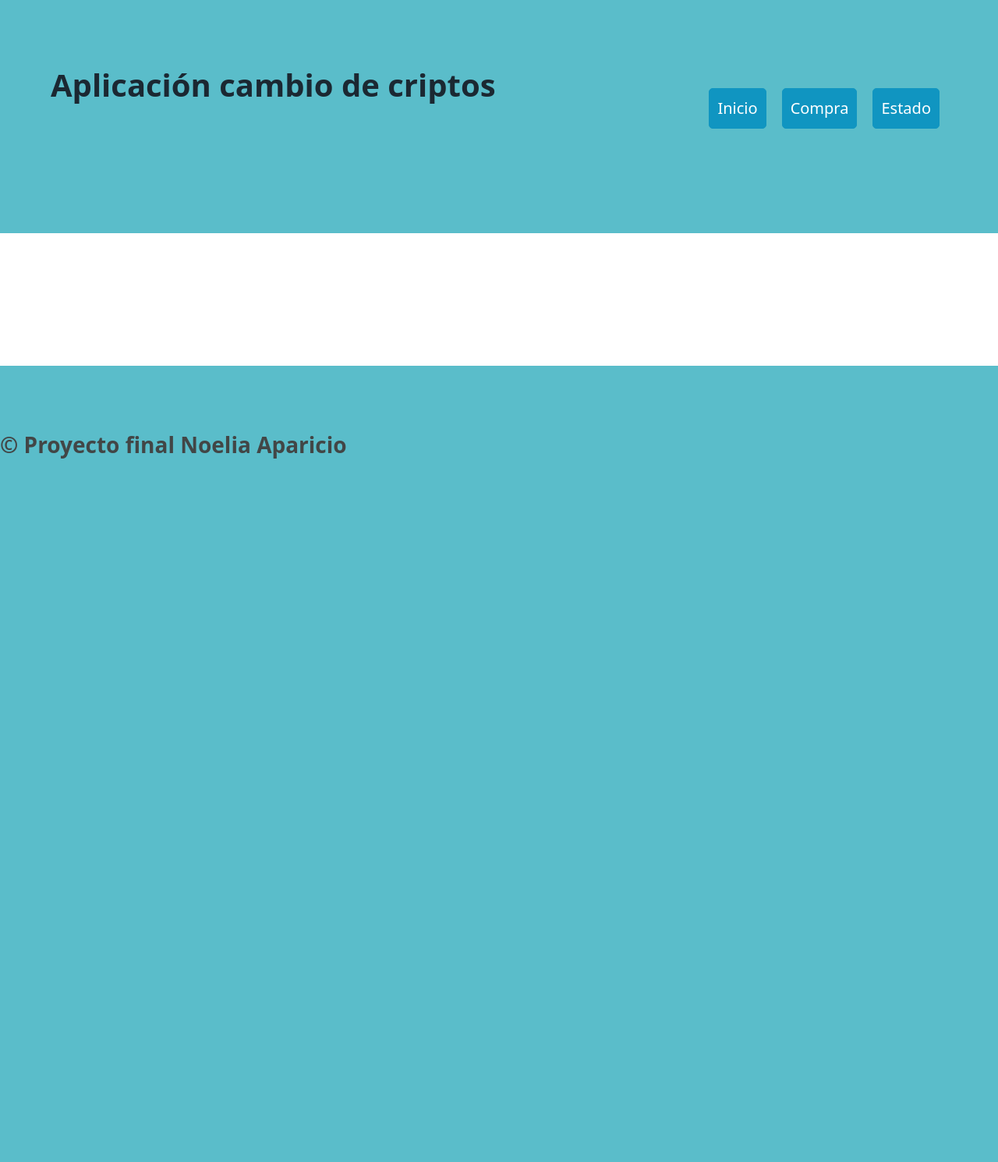
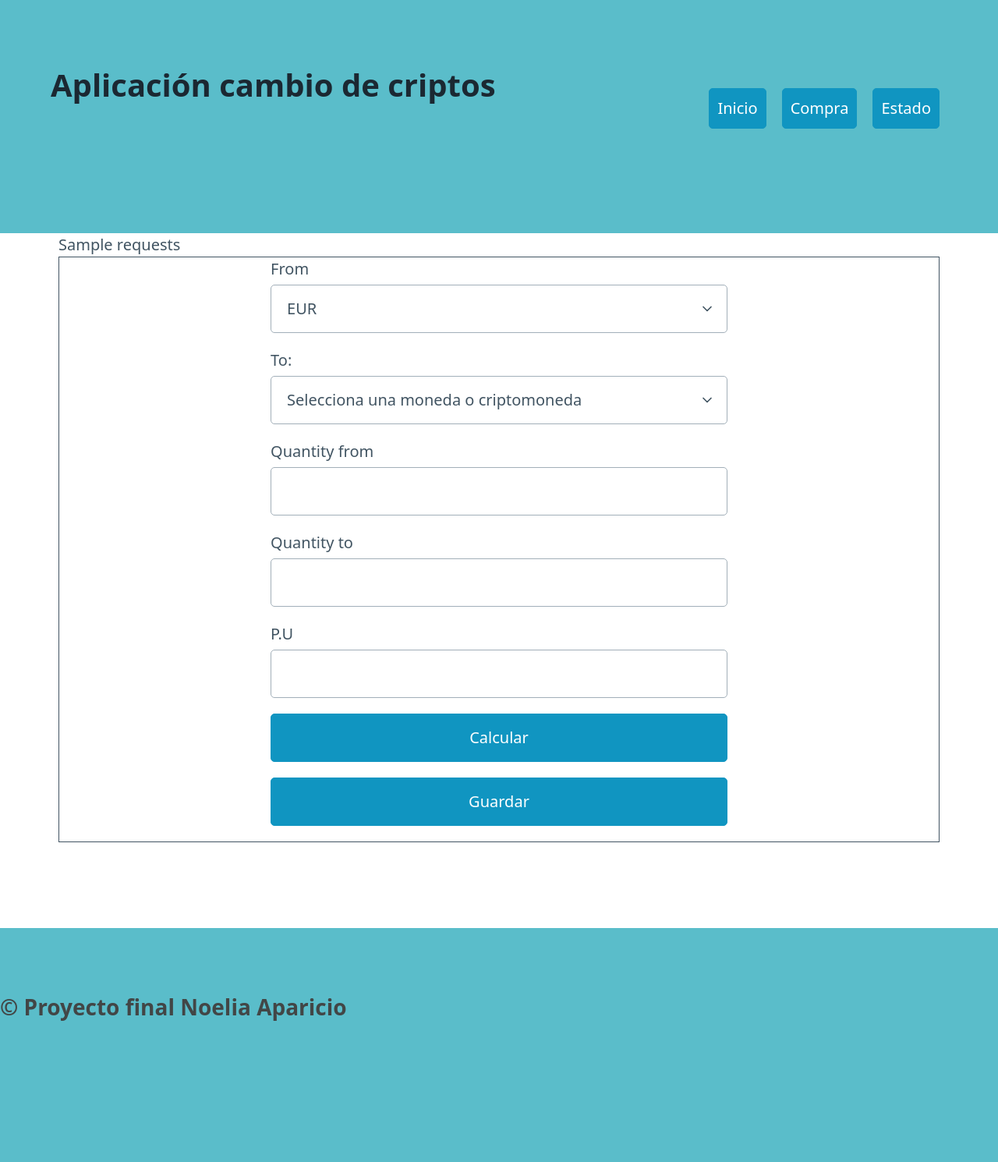
Before and after one commit to Noeliaapama/Ejercicio-de-calculadora-de-criptomonedas, a Flask app: template flask_classic/templates/forms.html in a window 1280 px wide. Shown: the part 31-1521 px from the top of the page at 78% size. Before the commit the page ends 619 px from the top, so only its background shows below. Run offline with Flask 3, Linux system fonts and the light colour scheme; the template is opened without the code that fills it: most values are stand-ins (such as "Sample title", 1, 10 or a date in 2020).

Commit message:
creación de clases cambio moneda y errores, conexion con coinapi.io, creacion de botones en forms y desarrollo de compra en rutas

```diff
--- a/flask_classic/static/styles.css
+++ b/flask_classic/static/styles.css
@@ -29,3 +29,23 @@ ul.flashes{
 #tabla{
     height: 450px;
 }
+
+/* #from_to{
+    margin: auto;
+    width: 50%;
+    padding: 10px;
+    border: 1px solid;
+}
+#qfrom_qto{
+    margin: auto;
+    width: 50%;
+    padding: 10px;
+    border: 1px solid;
+
+} */
+
+#flex_container {
+    display: flex;
+    justify-content: center;
+    border: 1px solid;
+  }
--- a/flask_classic/templates/forms.html
+++ b/flask_classic/templates/forms.html
@@ -1 +1,37 @@
 {% extends "base.html" %}
+{% block section %}
+
+<form action="/purchase" method="POST">
+    {{requests}}
+    <div id="flex_container">
+        <div  id="from_to">
+            <label for="from">From</label>
+            <select name="from" value="{{request.from}}" required>
+                <option value="EUR">EUR</option>
+                {% for c in cur %}
+                <option>{{cur}}</option>
+                {% endfor %}
+            </select>
+
+
+            <label for="to">To:</label>
+            <select name="to" value="{{request.to}}" required>
+                <option value="criptos" selected>Selecciona una moneda o criptomoneda</option>
+                <option>{{cur}}</option>
+            </select>
+
+            <label name="qfrom">Quantity from</label>
+            <input name="qfrom" value="{{request.qfrom}}" required>
+
+            <label name="qto">Quantity to</label>
+            <input name= 'qto' value="{{request.qto}}">
+
+            <label name="pu">P.U</label>
+            <input name= 'pu' value="{{request.pu}}" >
+
+            <input type="submit" name="btn" value="Calcular">
+            <input type="submit" name="btn" value="Guardar">
+
+</div>
+</form>
+{% endblock %}
--- a/flask_classic/templates/index.html
+++ b/flask_classic/templates/index.html
@@ -23,6 +23,7 @@
                         <td>{{item.quantity_from}}</td>
                         <td>{{item.to}}</td>
                         <td>{{item.quantity_to}}</td>
+                        <td>{{item.quantity_to/item.quantity_from}}</td>
                     </tr>
                 {% endfor %}
             </tbody>
```
Also changed, not shown: data/sentencia_create_criptos.sql (added, +10 -0 lines), flask_classic/models.py (+26 -1 lines), flask_classic/routes.py (+28 -5 lines), data/mov_criptos.sqlite, readme.md, 1 other file.
